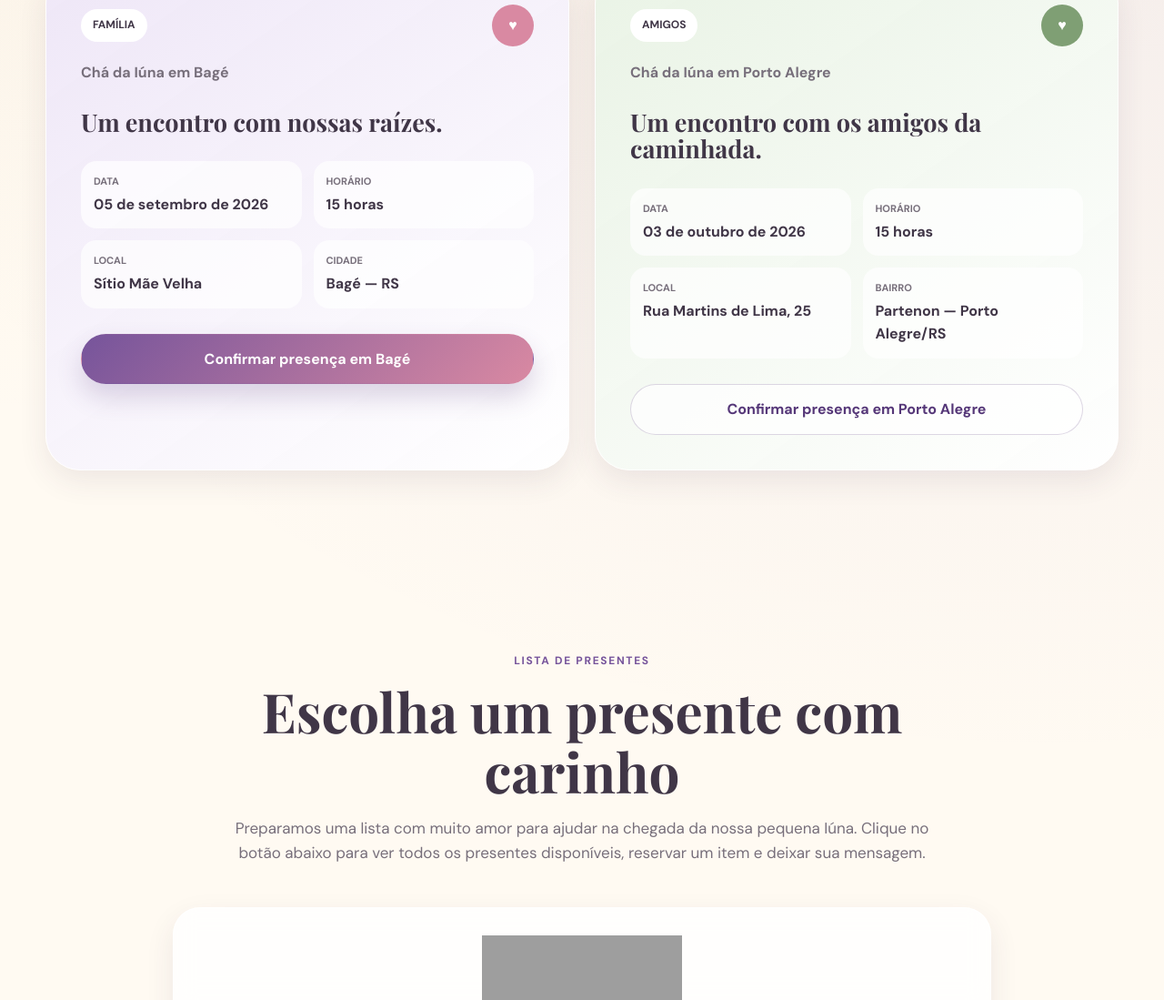
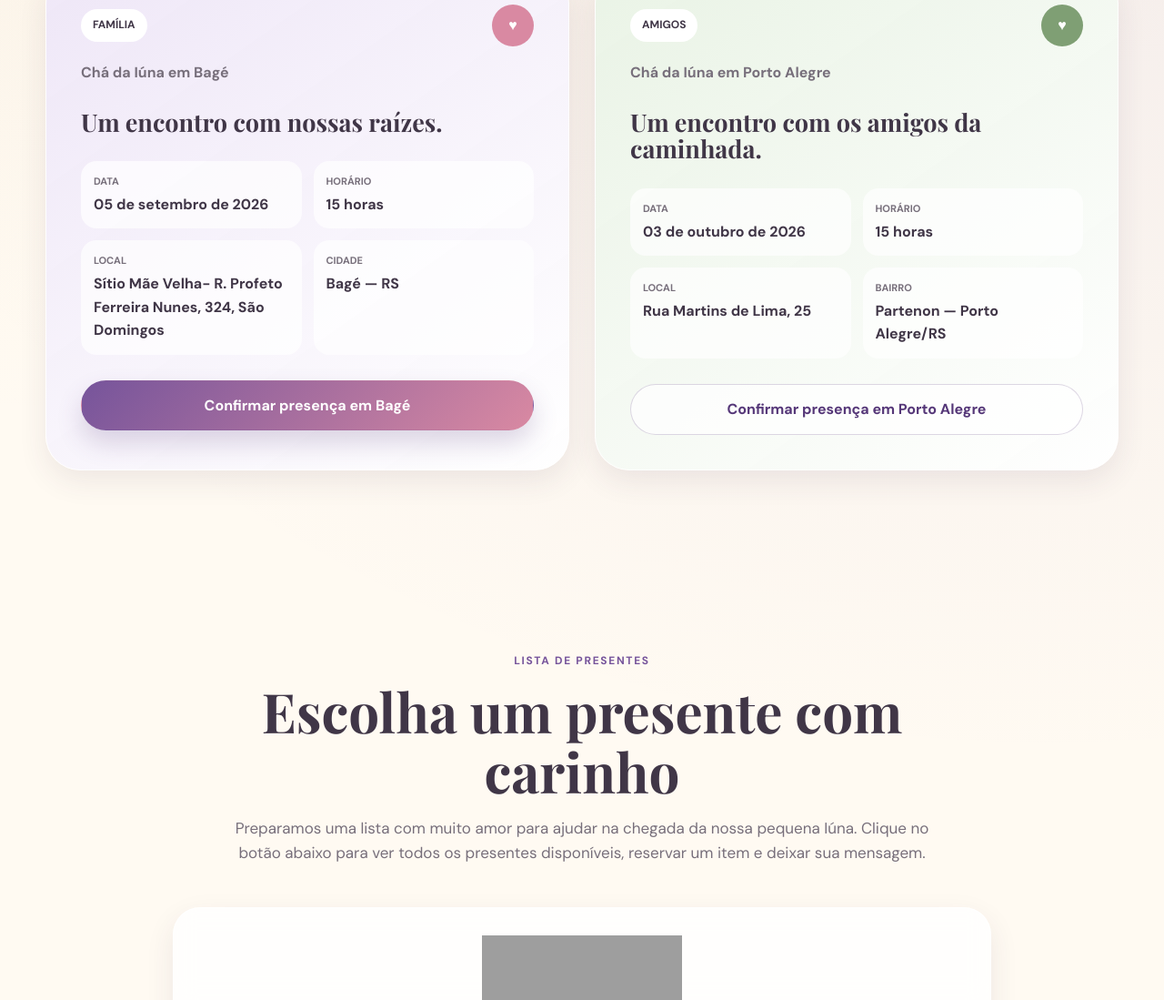
Before and after one commit to sbragadev-cmd/cha-iuna-V1, a website: page index.html in a window 1280 px wide. Shown: the part 2008-3107 px from the top of the page at 91% size. Drawn offline with nearby package versions, Linux system fonts and the light colour scheme; no server answers; grey boxes are pictures that could not be loaded.

Commit message:
Atualizar endereço sito mae velha

```diff
--- a/index.html
+++ b/index.html
@@ -99,7 +99,7 @@
             <dl>
               <div><dt>Data</dt><dd>05 de setembro de 2026</dd></div>
               <div><dt>Horário</dt><dd>15 horas</dd></div>
-              <div><dt>Local</dt><dd>Sítio Mãe Velha</dd></div>
+              <div><dt>Local</dt><dd>Sítio Mãe Velha- R. Profeto Ferreira Nunes, 324, São Domingos</dd></div>
               <div><dt>Cidade</dt><dd>Bagé — RS</dd></div>
             </dl>
             <a class="button button-primary button-full" href="./confirmar-presenca.html?evento=bage">Confirmar presença em Bagé</a>
```
